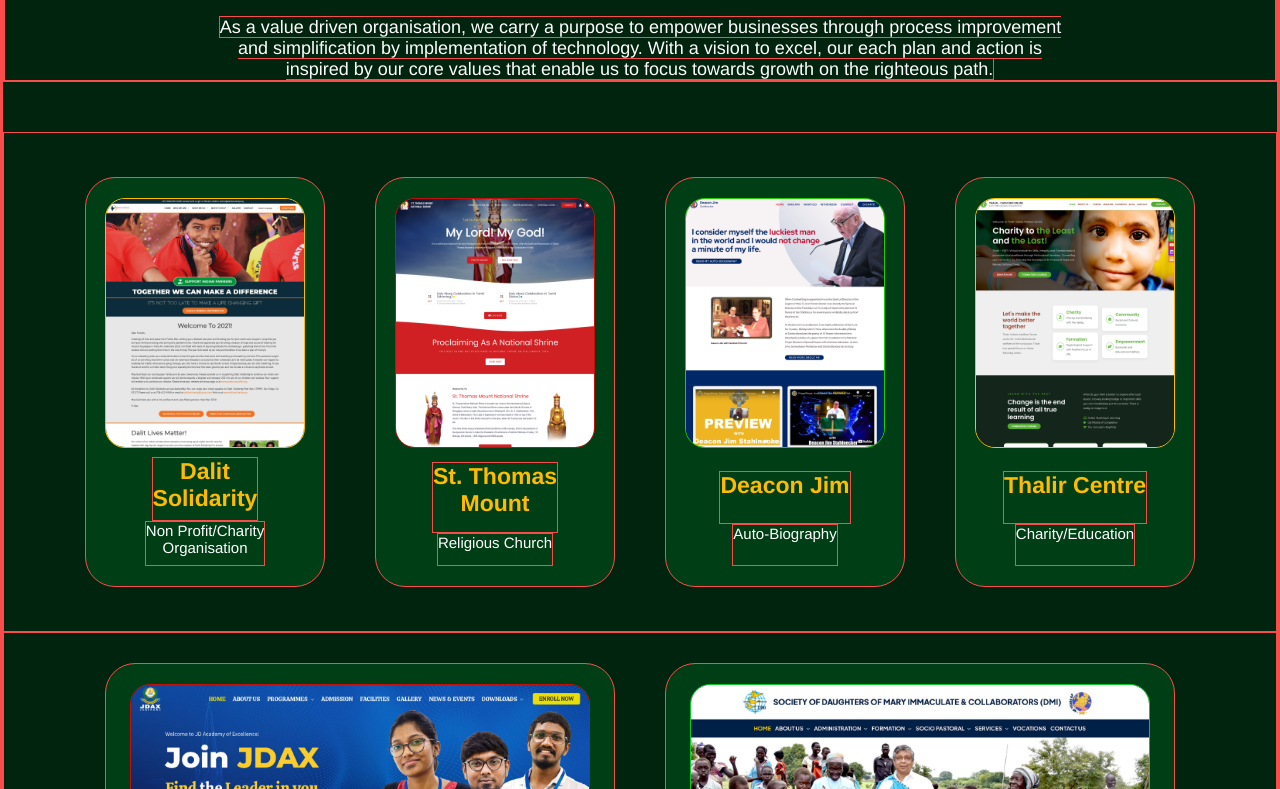
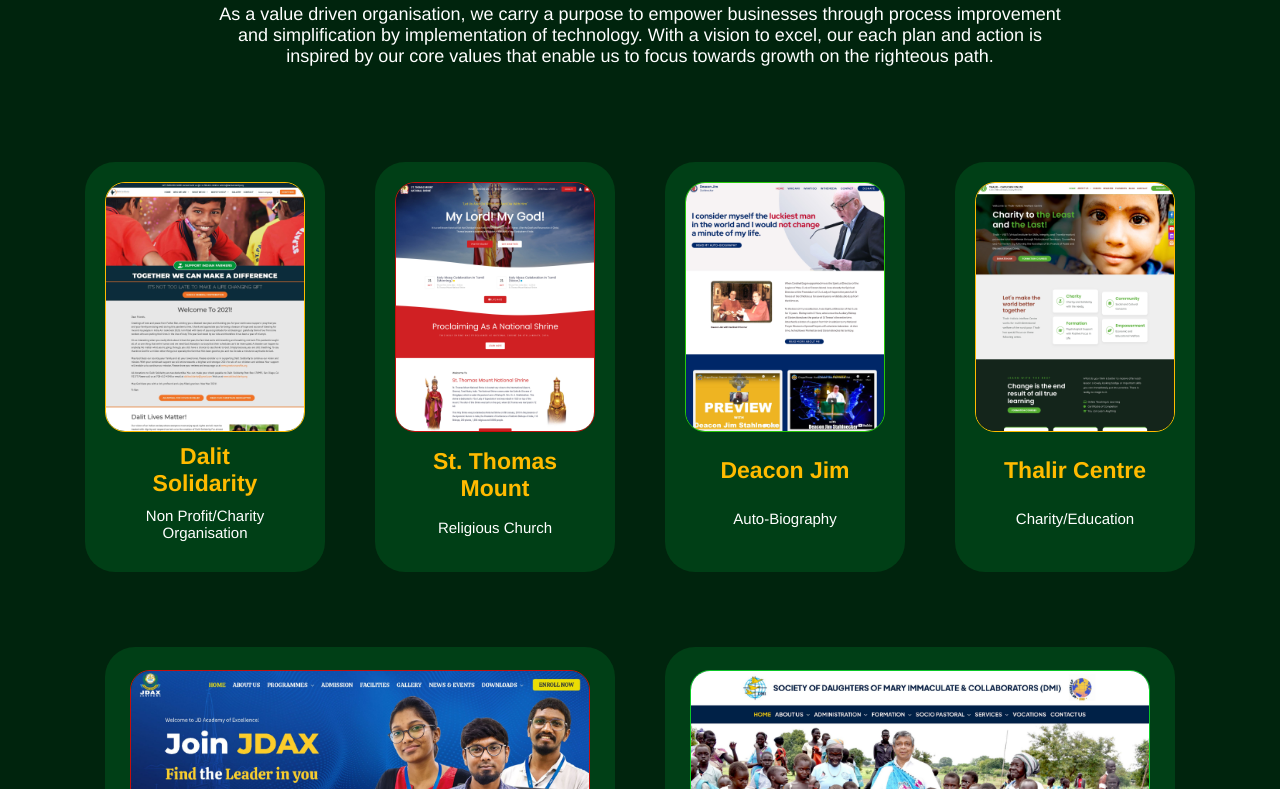
Before and after one commit to Aman03344/panfila, a plain HTML site: page index.html in a window 1280 px wide. Shown: the part 769-1558 px from the top of the page. Drawn offline with nearby package versions, Linux system fonts and the light colour scheme.

Commit message:
commit 01

```diff
--- a/style.css
+++ b/style.css
@@ -3,7 +3,7 @@
     padding: 0%;
     box-sizing: border-box;
     /* font-family: Arial, Helvetica, sans-serif; */
-    border: 1px solid rgb(251, 76, 76);
+    /* border: 1px solid rgb(251, 76, 76); */
     font-family: "Proxima Nova", Helvetica, Arial, sans-serif;
 
 }
```
